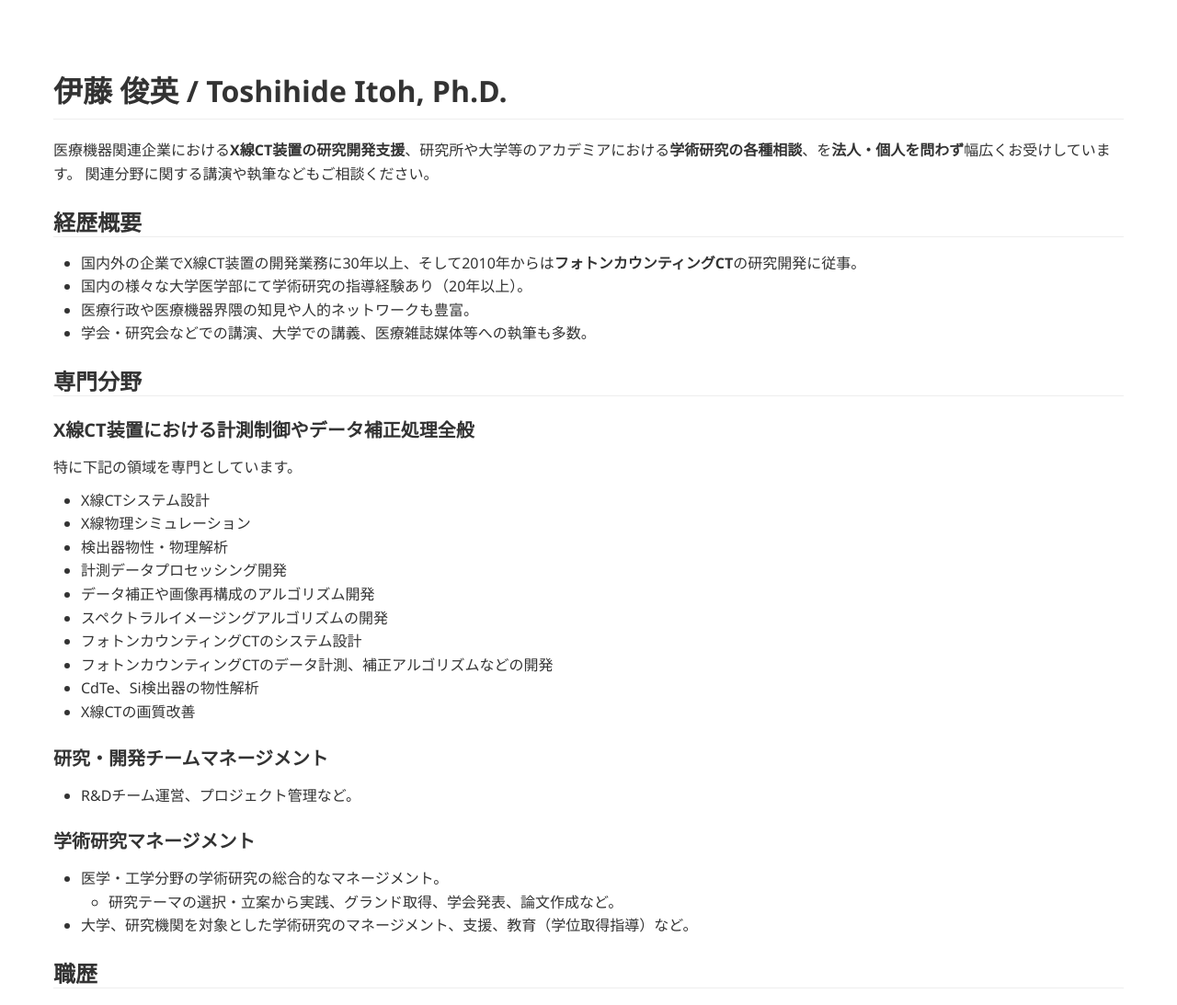
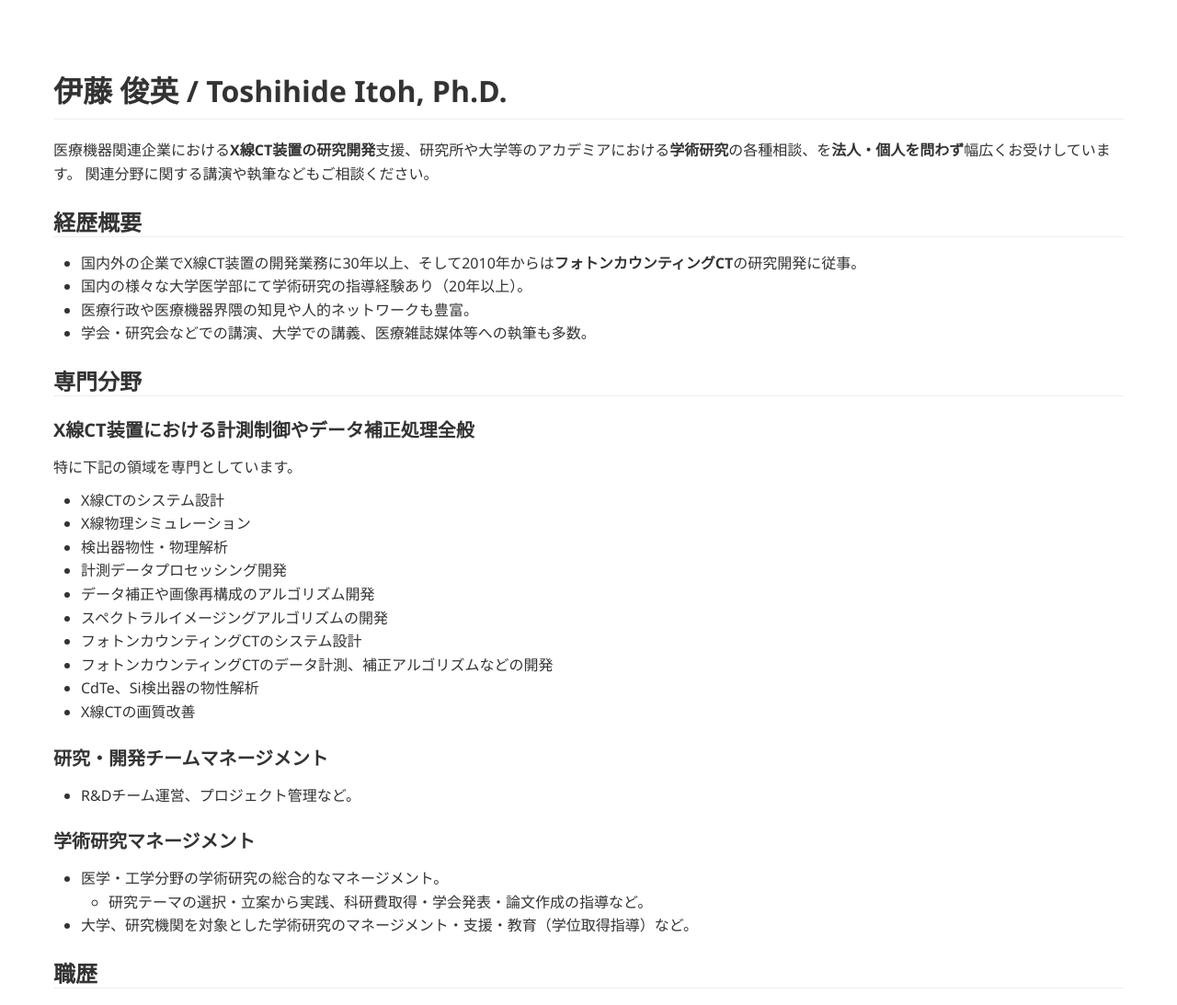
Before and after one commit to tnitoh/tnitoh.github.io, a Jekyll site: the page built from index.md, in a window 1280 px wide. Shown: the top 1093 px of the page at 92% size. Built offline with Jekyll 4.4.1, drawn with Linux system fonts in a browser that asks for light colours; Markdown is read by kramdown in place of the engine named in the settings.

Commit message:
Update index.md

```diff
--- a/index.md
+++ b/index.md
@@ -5,7 +5,7 @@ title: Toshihide Itoh
 
 # 伊藤 俊英 / Toshihide Itoh, Ph.D.
 
-医療機器関連企業における**X線CT装置の研究開発支援**、研究所や大学等のアカデミアにおける**学術研究の各種相談**、を**法人・個人を問わず**幅広くお受けしています。
+医療機器関連企業における**X線CT装置の研究開発**支援、研究所や大学等のアカデミアにおける**学術研究**の各種相談、を**法人・個人を問わず**幅広くお受けしています。
 関連分野に関する講演や執筆などもご相談ください。
 
 ## 経歴概要
@@ -20,7 +20,7 @@ title: Toshihide Itoh
 ### X線CT装置における計測制御やデータ補正処理全般
 特に下記の領域を専門としています。
 
-- X線CTシステム設計
+- X線CTのシステム設計
 - X線物理シミュレーション
 - 検出器物性・物理解析
 - 計測データプロセッシング開発
@@ -36,8 +36,8 @@ title: Toshihide Itoh
 
 ### 学術研究マネージメント
 - 医学・工学分野の学術研究の総合的なマネージメント。
-  - 研究テーマの選択・立案から実践、グランド取得、学会発表、論文作成など。
-- 大学、研究機関を対象とした学術研究のマネージメント、支援、教育（学位取得指導）など。
+  - 研究テーマの選択・立案から実践、科研費取得・学会発表・論文作成の指導など。
+- 大学、研究機関を対象とした学術研究のマネージメント・支援・教育（学位取得指導）など。
 
 
 ## 職歴
```
